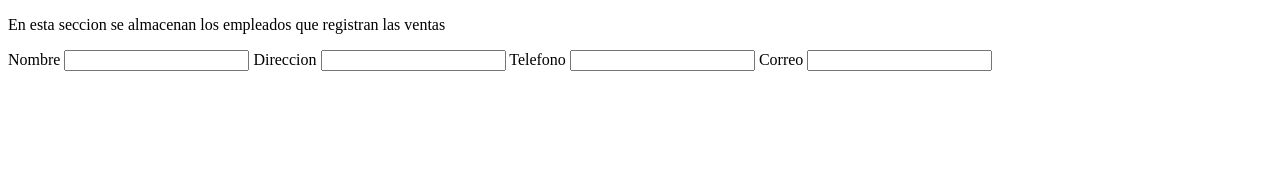
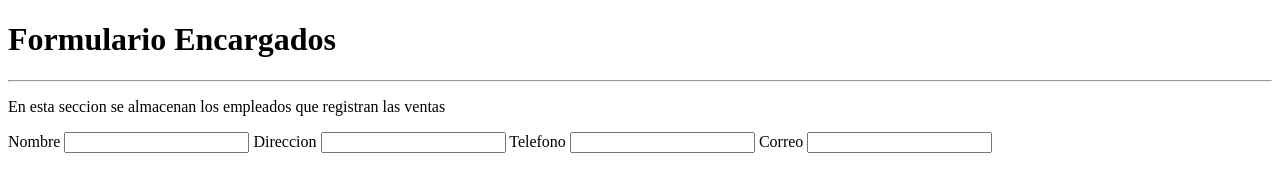
Before and after one commit to Janeth-Ahuacatitla/Proyecto2, a plain HTML site: page encargados.html in a window 1280 px wide. Drawn offline with Linux system fonts and the light colour scheme.

Commit message:
Update encargados.html
actualizacion desde github

```diff
--- a/encargados.html
+++ b/encargados.html
@@ -6,6 +6,8 @@
     <title>Registro de encargados</title>
 </head>
 <body>
+    <h1>Formulario Encargados</h1>
+    <hr>
     <p>En esta seccion se almacenan los empleados que registran las ventas</p>
     <form>
         <label>Nombre</label>
```
